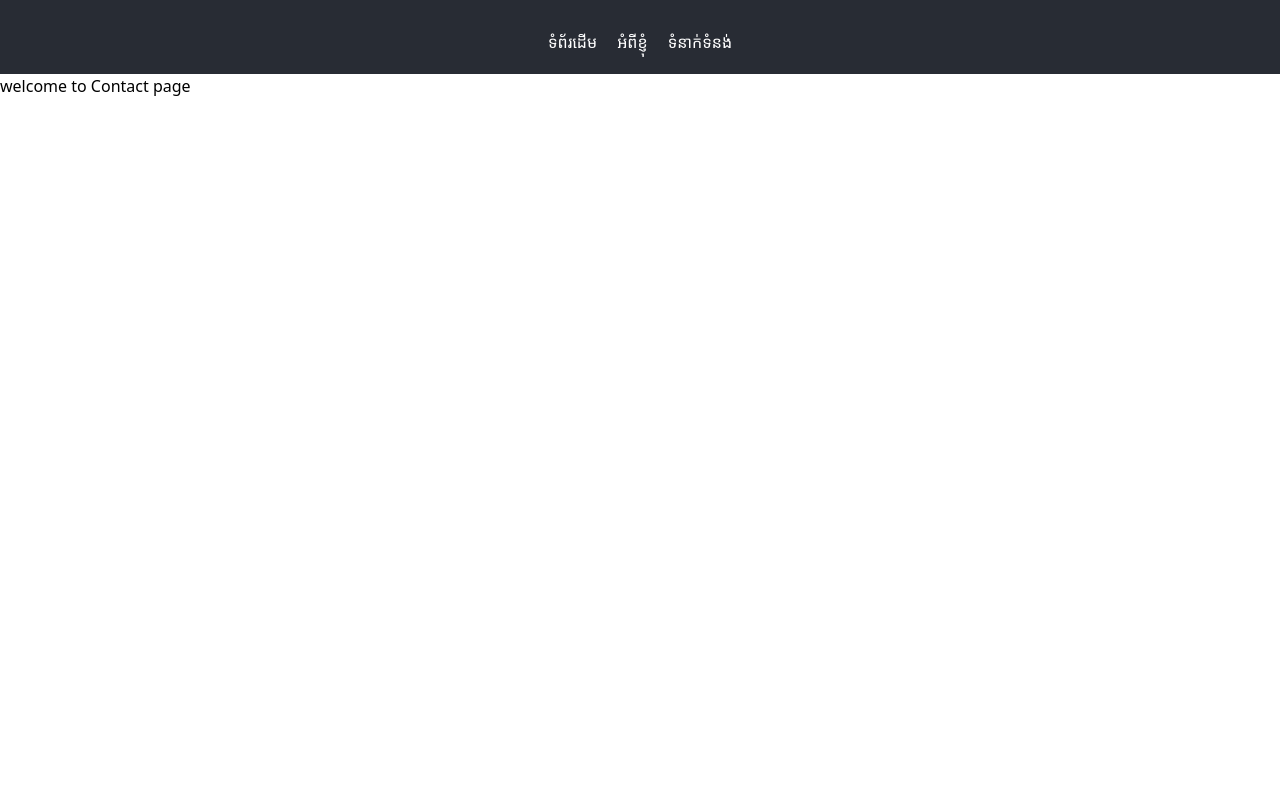
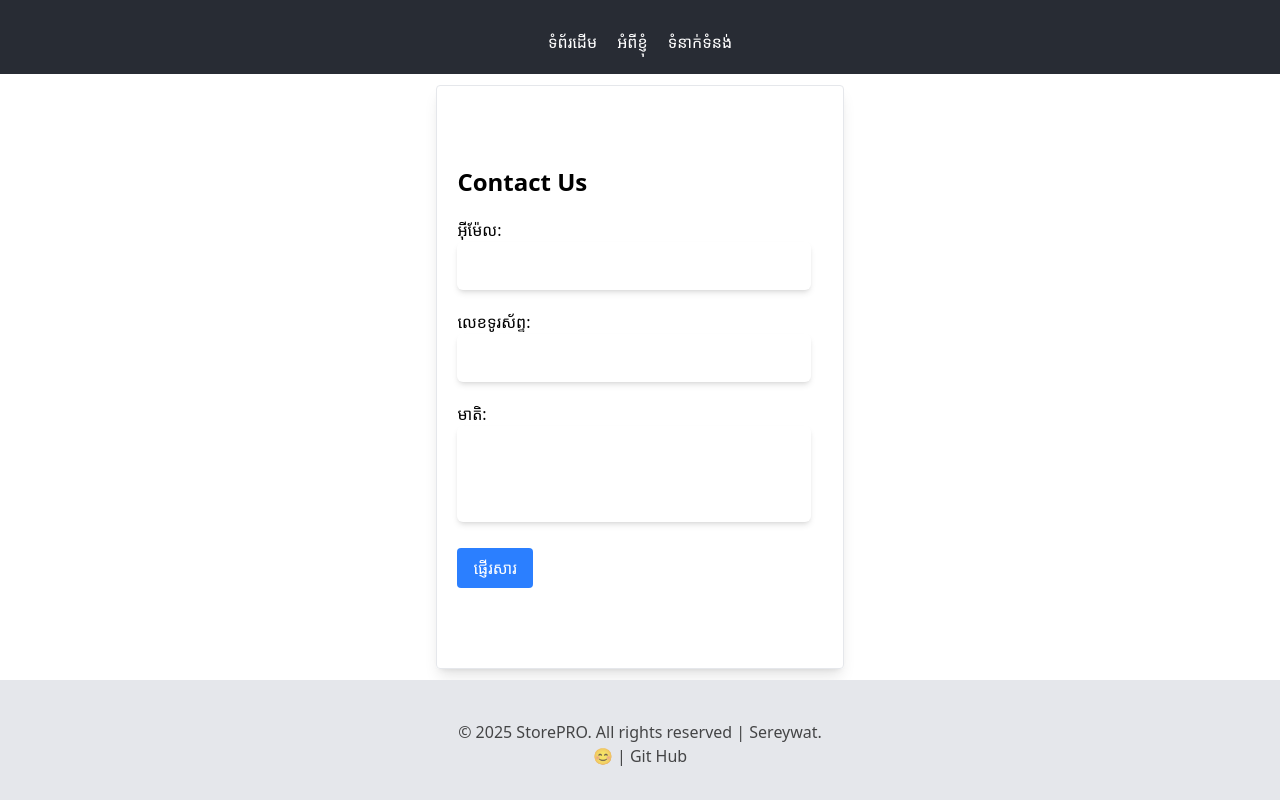
Before and after one commit to SereywatPro/StorePro, a React (Vite) app in the folder Ui/: page /contact in a window 1280 px wide. Built offline with nearby package versions, Linux system fonts and the light colour scheme.

Commit message:
Second Commit

```diff
--- a/Ui/src/App.css
+++ b/Ui/src/App.css
@@ -5,3 +5,7 @@
     background-color: rgba(0, 0, 0, 0.356);
     z-index: 10;
 }
+
+.update{
+    z-index: 99;
+}
--- a/Ui/src/CRUD/Add.jsx
+++ b/Ui/src/CRUD/Add.jsx
@@ -7,6 +7,7 @@ function Add() {
   const [price, setPrice] = useState("");
   const [image_url, setImage_url] = useState(null);
   const [category, setCategory] = useState("");
+
 
   const handleSubmit = async (e) => {
     e.preventDefault();
@@ -22,11 +23,6 @@ function Add() {
         body: formData,
       });
 
-      /*   for (let i = 0; i < document.querySelectorAll("input").length; i++) {
-        document.querySelectorAll("input")[i].value = "";
-      }
-      document.getElementById("file").value = null; */
-
       const data = await res.json();
       console.log(data);
 
@@ -36,6 +32,7 @@ function Add() {
         setPrice("");
         setImage_url(null);
         setCategory("");
+        setPreviewImage(URL.createObjectURL(files[0]));
       } else {
         alert("Failed to add product.");
       }
@@ -53,10 +50,7 @@ function Add() {
         encType="multipart/form-data"
       >
         <div>
-          <label
-            htmlFor="name"
-            className="block text-md -medium text-gray-700"
-          >
+          <label htmlFor="name" className="block text-md -medium text-gray-700">
             ឈ្មោះផលិតផល
           </label>
           <input
@@ -74,7 +68,6 @@ function Add() {
             htmlFor="file"
             className="block text-md font-medium text-gray-700"
           >
-
             រូបភាព
           </label>
           <input
@@ -132,7 +125,6 @@ function Add() {
           បន្ថែម
         </button>
       </form>
-
     </div>
   );
 }
--- a/Ui/src/CRUD/Update.jsx
+++ b/Ui/src/CRUD/Update.jsx
@@ -1,5 +1,5 @@
 import React, { useState, useEffect } from "react";
-
+import '../App.css';
 function Update() {
   const [formData, setFormData] = useState({
     id: "",
@@ -65,7 +65,7 @@ function Update() {
   };
 
   return (
-    <div className="max-w-md mx-auto mt-10 p-10 bg-white rounded-lg shadow-md z-100">
+    <div className="max-w-md mx-auto mt-10 p-10 bg-white rounded-lg shadow-md update">
       <h1 className="text-3xl text-black font-bold mb-6">
         ធ្វើផលិតផលបច្ចុប្បន្ន
       </h1>
--- a/Ui/src/components/Contact.jsx
+++ b/Ui/src/components/Contact.jsx
@@ -1,13 +1,63 @@
 import React from 'react'
 import Header from './Header'
+import Footer from './Footer'
 
 function Contact() {
   return (
-    <div>
-          <Header />
-          welcome to Contact page
-    </div>
-  )
+    <>
+      <div className="min-h-screen  flex flex-col">
+        <Header />
+
+        <main className="flex-grow flex flex-col items-center justify-center">
+          <form
+            action="Post"
+            className="space-x-3 space-y-5 border border-gray-200 shadow-lg rounded-sm py-20 px-5"
+          >
+            <h2 className="text-2xl font-bold">Contact Us</h2>
+            <section className="space-x-8">
+              <label htmlFor="email">អ៊ីម៉ែល:</label>
+              <input
+                className="shadow-md rounded-md p-3 w-full"
+                type="email"
+                name="email"
+                id="em"
+              />
+            </section>
+
+            <section className="space-x-6">
+              <label htmlFor="email">លេខទូរស័ព្ទ:</label>
+              <input
+                className="shadow-md rounded-md p-3 w-full"
+                type="number"
+                name="number"
+                id="em"
+              />
+            </section>
+
+            <section className="space-x-2">
+              <label htmlFor="message" className="">
+                មាតិ:
+              </label>
+              <textarea
+                className="shadow-md resize-none rounded-md inline-block p-3 w-full"
+                name="message"
+                id="message"
+                cols="30"
+                rows="3"
+              ></textarea>
+            </section>
+            <button
+              type="button"
+              className="bg-blue-500 text-white px-4 py-2 rounded cursor-pointer hover:bg-blue-600 transition duration-200"
+            >
+              ផ្ញើរសារ
+            </button>
+          </form>
+        </main>
+        <Footer />
+      </div>
+    </>
+  );
 }
 
 export default Contact
--- a/Ui/src/components/Footer.jsx
+++ b/Ui/src/components/Footer.jsx
@@ -3,7 +3,7 @@ import '../index.css'
 function Footer() {
     return (
 
-    <footer className=" text-center w-full h-30 bg-gray-200 p-10 *:opacity-70 ">
+    <footer className=" text-center w-full h-30 bg-gray-200 p-10 *:opacity-70  ">
       <p>&copy; 2025 StorePRO. All rights reserved | Sereywat.</p>
       <p className="">
         <a href="#">😊</a> |
--- a/Ui/src/components/ProductCard.jsx
+++ b/Ui/src/components/ProductCard.jsx
@@ -42,7 +42,7 @@ const ProductCard = ({ product, onDelete }) => {
             កែប្រែ
           </button>
           <div
-            className={`absolute transition-all left-1/2 top-1/2 -translate-1/2  ${
+            className={`absolute transition-all left-1/2 top-1/2 -translate-1/2 z-100 ${
               isEditShow ? "visible opacity-100 scale-100" : "invisible opacity-0 scale-0"
             }`}
           >
```
